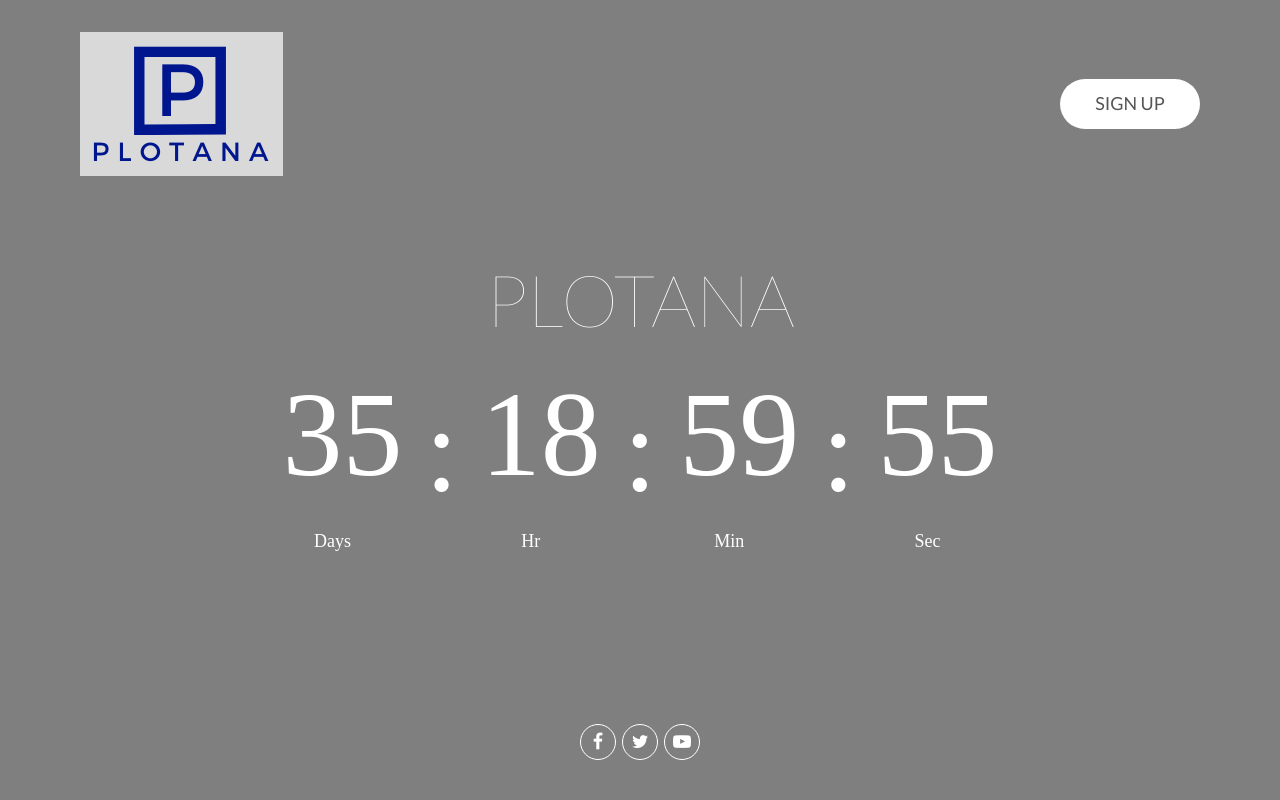
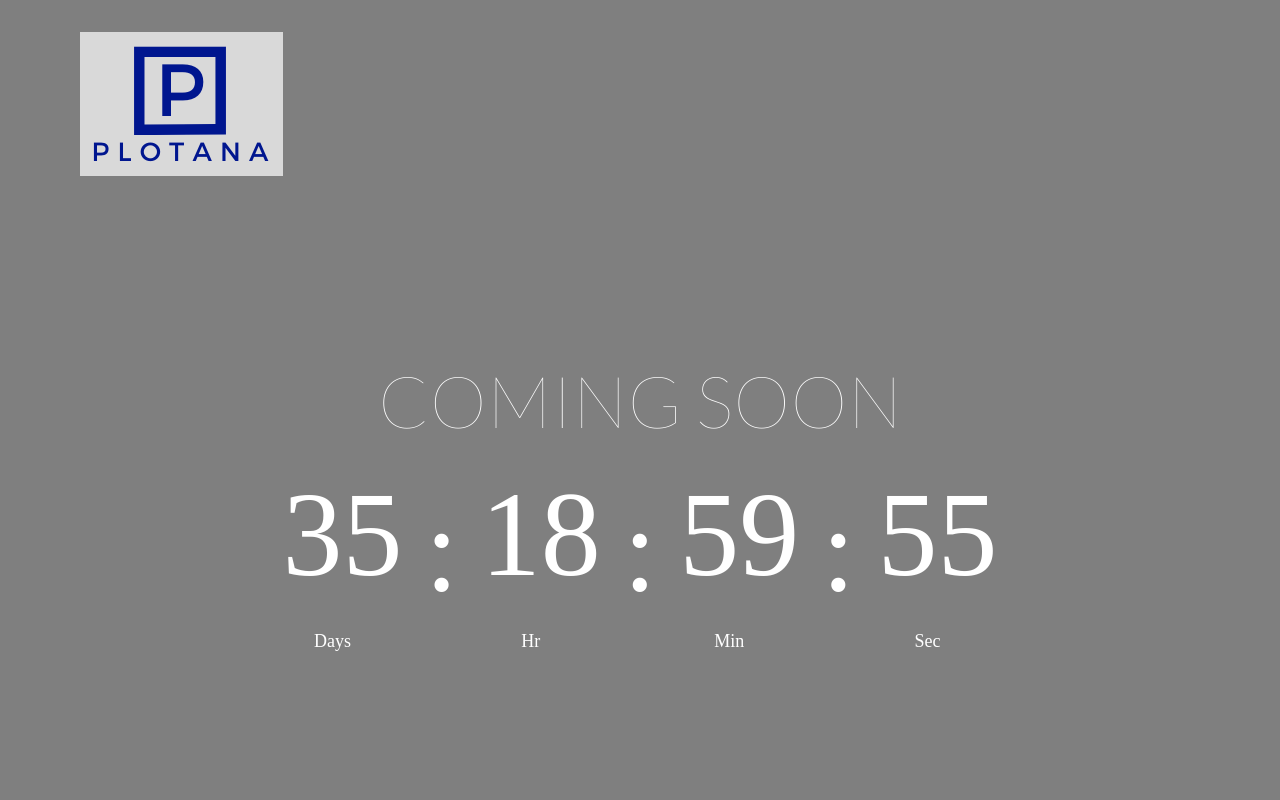
Before and after one commit to chinsinba/comingsoon, a plain HTML site: page index.html in a window 1280 px wide. Drawn offline with Linux system fonts and the light colour scheme; a web font is replaced by a local one.

Commit message:
removed divs

```diff
--- a/index.html
+++ b/index.html
@@ -36,17 +36,17 @@
 				<a href="#"><img src="images/icons/logo.png" alt="LOGO"></a>
 			</div>
 
-			<div class="flex-w m-t-10 m-b-10">
+			<!-- <div class="flex-w m-t-10 m-b-10">
 				<a href="#" class="size2 m1-txt1 flex-c-m how-btn1 trans-04">
 					Sign Up
 				</a>
-			</div>
+			</div> -->
 		</div>
 
 		<!--  -->
 		<div class="flex-col-c-m p-l-15 p-r-15 p-t-50 p-b-120">
 			<h3 class="l1-txt1 txt-center p-b-35 respon1">
-				Plotana
+				Coming Soon
 			</h3>
 
 			<div class="flex-w flex-c cd100 respon2">
@@ -79,7 +79,7 @@
 		</div>
 
 		<!--  -->
-		<div class="flex-w flex-c-m p-b-35">
+		<!-- <div class="flex-w flex-c-m p-b-35">
 			<a href="#" class="size3 flex-c-m how-social trans-04 m-r-3 m-l-3 m-b-5">
 				<i class="fa fa-facebook"></i>
 			</a>
@@ -91,7 +91,7 @@
 			<a href="#" class="size3 flex-c-m how-social trans-04 m-r-3 m-l-3 m-b-5">
 				<i class="fa fa-youtube-play"></i>
 			</a>
-		</div>
+		</div> -->
 	</div>
 
 
```
